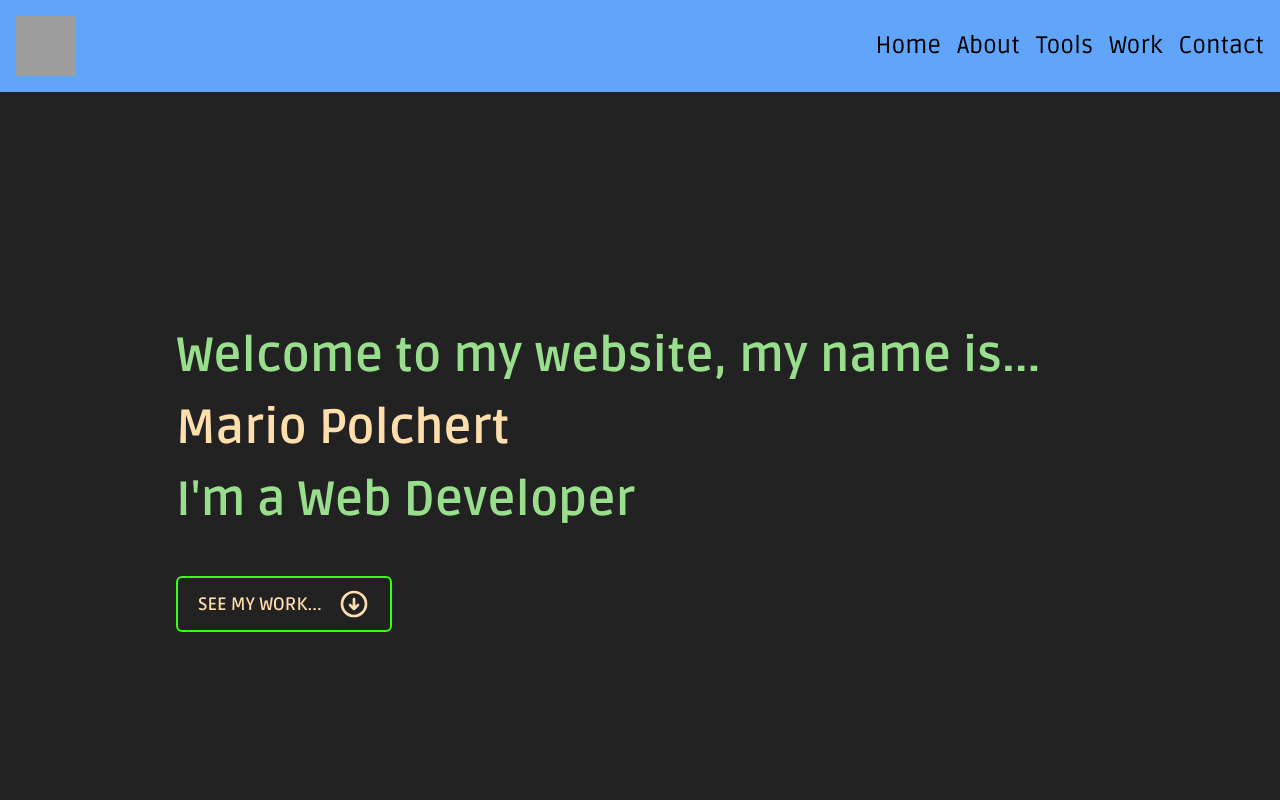
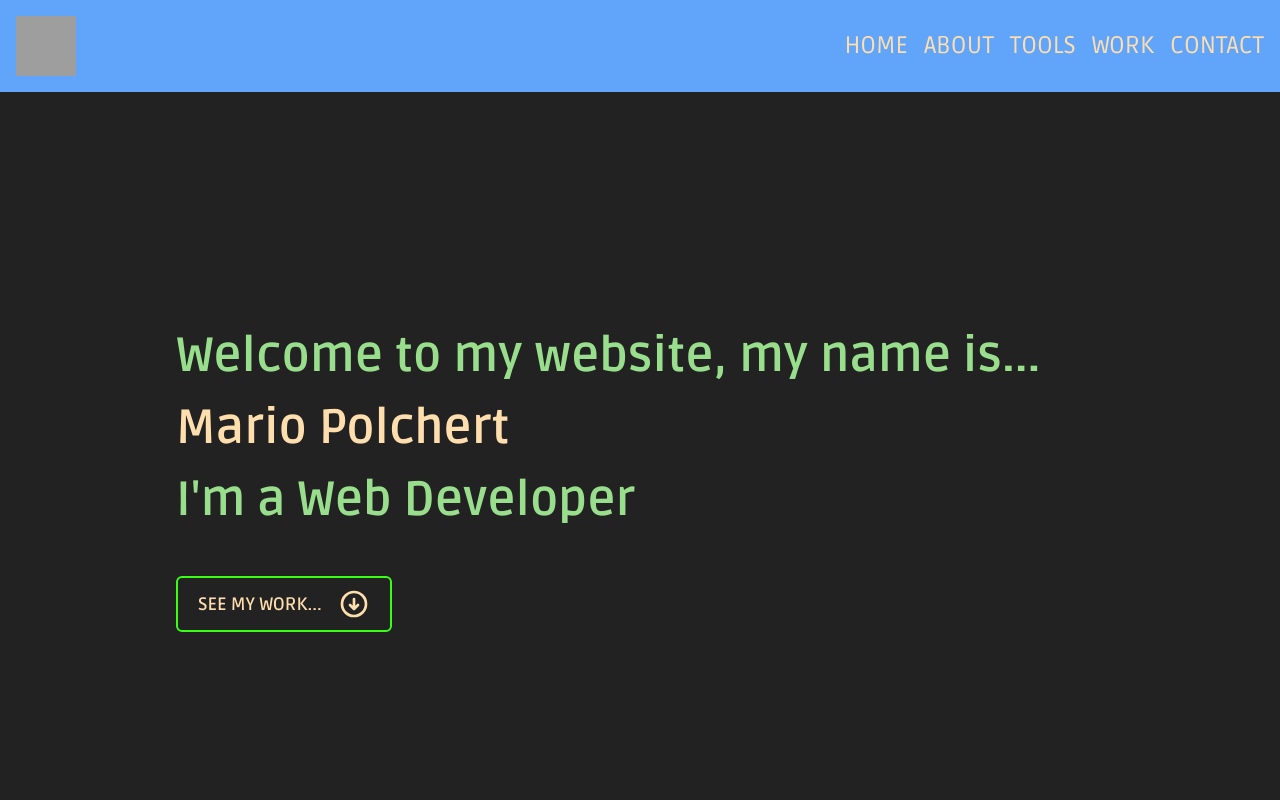
Before and after one commit to EppurSiMuove/eppursimuove.github.io, a React (Vite) app: page / in a window 1280 px wide. Shown: the top 800 px of the page. Built offline with nearby package versions, Linux system fonts and the light colour scheme; grey boxes are pictures that could not be loaded.

Commit message:
added underline on links hover

```diff
--- a/src/components/Navbar.jsx
+++ b/src/components/Navbar.jsx
@@ -46,21 +46,56 @@ const Navbar = () => {
                     </a>
                 </div>
                 <div className="full-menu">
-                    <ul className="flex flex-row space-x-4 text-2xl cursor-pointer">
+                    <ul className=" flex flex-row space-x-4 text-2xl cursor-pointer ">
                         <li>
-                            <a href="#home">Home</a>
+                            <a
+                                className="group text-lightText hover:text-accent transition-all duration-500 ease-in-out"
+                                href="#home"
+                            >
+                                <span className="bg-left-bottom bg-gradient-to-r from-accent to-accent bg-[length:0%_2px] bg-no-repeat group-hover:bg-[length:100%_2px] transition-all duration-500 ease-out">
+                                    HOME
+                                </span>
+                            </a>
                         </li>
                         <li>
-                            <a href="#about">About</a>
+                            <a
+                                className="group text-lightText hover:text-accent transition-all duration-500 ease-in-out"
+                                href="#about"
+                            >
+                                <span className="bg-left-bottom bg-gradient-to-r from-accent to-accent bg-[length:0%_2px] bg-no-repeat group-hover:bg-[length:100%_2px] transition-all duration-500 ease-out">
+                                    ABOUT
+                                </span>
+                            </a>
                         </li>
                         <li>
-                            <a href="#tools">Tools</a>
+                            <a
+                                className="group text-lightText hover:text-accent transition-all duration-500 ease-in-out"
+                                href="#tools"
+                            >
+                                <span className="bg-left-bottom bg-gradient-to-r from-accent to-accent bg-[length:0%_2px] bg-no-repeat group-hover:bg-[length:100%_2px] transition-all duration-500 ease-out">
+                                    TOOLS
+                                </span>
+                            </a>
                         </li>
                         <li>
-                            <a href="#work">Work</a>
+                            <a
+                                className="group text-lightText hover:text-accent transition-all duration-500 ease-in-out"
+                                href="#work"
+                            >
+                                <span className="bg-left-bottom bg-gradient-to-r from-accent to-accent bg-[length:0%_2px] bg-no-repeat group-hover:bg-[length:100%_2px] transition-all duration-500 ease-out">
+                                    WORK
+                                </span>
+                            </a>
                         </li>
                         <li>
-                            <a href="#contact">Contact</a>
+                            <a
+                                className="group text-lightText hover:text-accent transition-all duration-500 ease-in-out"
+                                href="#contact"
+                            >
+                                <span className="bg-left-bottom bg-gradient-to-r from-accent to-accent bg-[length:0%_2px] bg-no-repeat group-hover:bg-[length:100%_2px] transition-all duration-500 ease-out">
+                                    CONTACT
+                                </span>
+                            </a>
                         </li>
                     </ul>
                 </div>
@@ -151,3 +186,46 @@ const Navbar = () => {
 };
 
 export default Navbar;
+
+{
+    /* <li>
+                            <a
+                                href="#home"
+                                className="hover:text-accent duration-500 "
+                            >
+                                HOME
+                            </a>
+                        </li>
+                        <li>
+                            <a
+                                href="#about"
+                                className="hover:text-accent duration-500 "
+                            >
+                                ABOUT
+                            </a>
+                        </li>
+                        <li>
+                            <a
+                                href="#tools"
+                                className="hover:text-accent duration-500 "
+                            >
+                                TOOLS
+                            </a>
+                        </li>
+                        <li>
+                            <a
+                                href="#work"
+                                className="hover:text-accent duration-500 "
+                            >
+                                WORK
+                            </a>
+                        </li>
+                        <li>
+                            <a
+                                href="#contact"
+                                className="hover:text-accent duration-500 "
+                            >
+                                CONTACT
+                            </a>
+                        </li> */
+}
```
